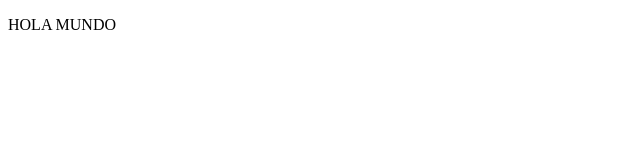
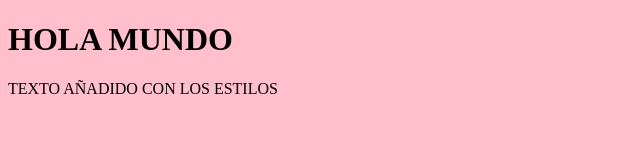
Before and after one commit to Malagon24/pruebasalejandro, a plain HTML site: page index.html in a window 1280 px wide. Shown: the whole page, without its empty margins (0-640 px from the left). Drawn offline with Linux system fonts and the light colour scheme.

Commit message:
Add y commit en el mismo paso

```diff
--- /dev/null
+++ b/CSS/misestilos.css
@@ -0,0 +1,6 @@
+body{
+
+    background-color: pink;
+    color: black;
+
+}
--- a/index.html
+++ b/index.html
@@ -4,10 +4,14 @@
     <meta charset="UTF-8">
     <meta name="viewport" content="width=device-width, initial-scale=1.0">
     <title>GIT</title>
+    <link rel="stylesheet" href="CSS/misestilos.css">
 </head>
 <body>
 
-    <p>HOLA MUNDO</p>
+    <h1>HOLA MUNDO</h1>
+    <p>TEXTO AÑADIDO CON LOS ESTILOS
+
+    </p>
 
 </body>
 </html>
```
Also changed, not shown: JS/micodigo.js (added).
